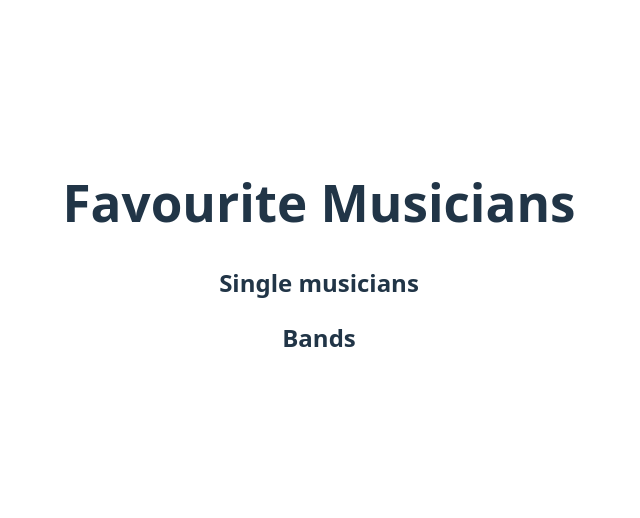
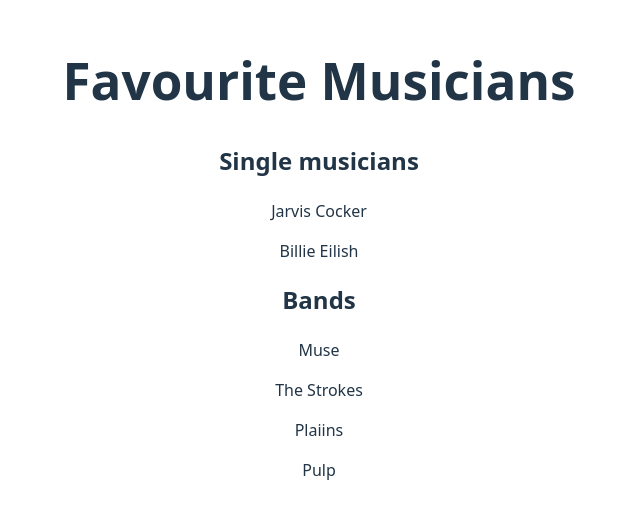
Before and after one commit to MaPankow/react-context-learning, a React (Vite) app: page / in a window 1280 px wide. Shown: the part 142-660 px from the top of the page, without its empty margins (321-961 px from the left). Built offline with nearby package versions, Linux system fonts and the light colour scheme.

Commit message:
Map over list items in MusiciansList.jsx, set up ListItem.jsx, complete React workflow

```diff
--- a/src/components/ListItem.jsx
+++ b/src/components/ListItem.jsx
@@ -0,0 +1,7 @@
+export const ListItem = ({ name }) => {
+    return (
+        <div>
+            <p>{name}</p>
+        </div>
+    )
+}
--- a/src/components/MusicSection.jsx
+++ b/src/components/MusicSection.jsx
@@ -1,7 +1,10 @@
+import { MusiciansList } from "./MusiciansList";
+
 export const MusicSection = ( {musicians, sectionTitle} ) => {
     return (
         <div>
             <h2>{sectionTitle}</h2>
+            <MusiciansList musicians={musicians}/>
         </div>
     );
 }
--- a/src/components/MusiciansList.jsx
+++ b/src/components/MusiciansList.jsx
@@ -0,0 +1,7 @@
+import { ListItem } from "./ListItem";
+
+export const MusiciansList = ({ musicians }) => {
+    return musicians.map((musician) => (
+        <ListItem {...musician} key={musician.name} />
+    ));
+}
```
